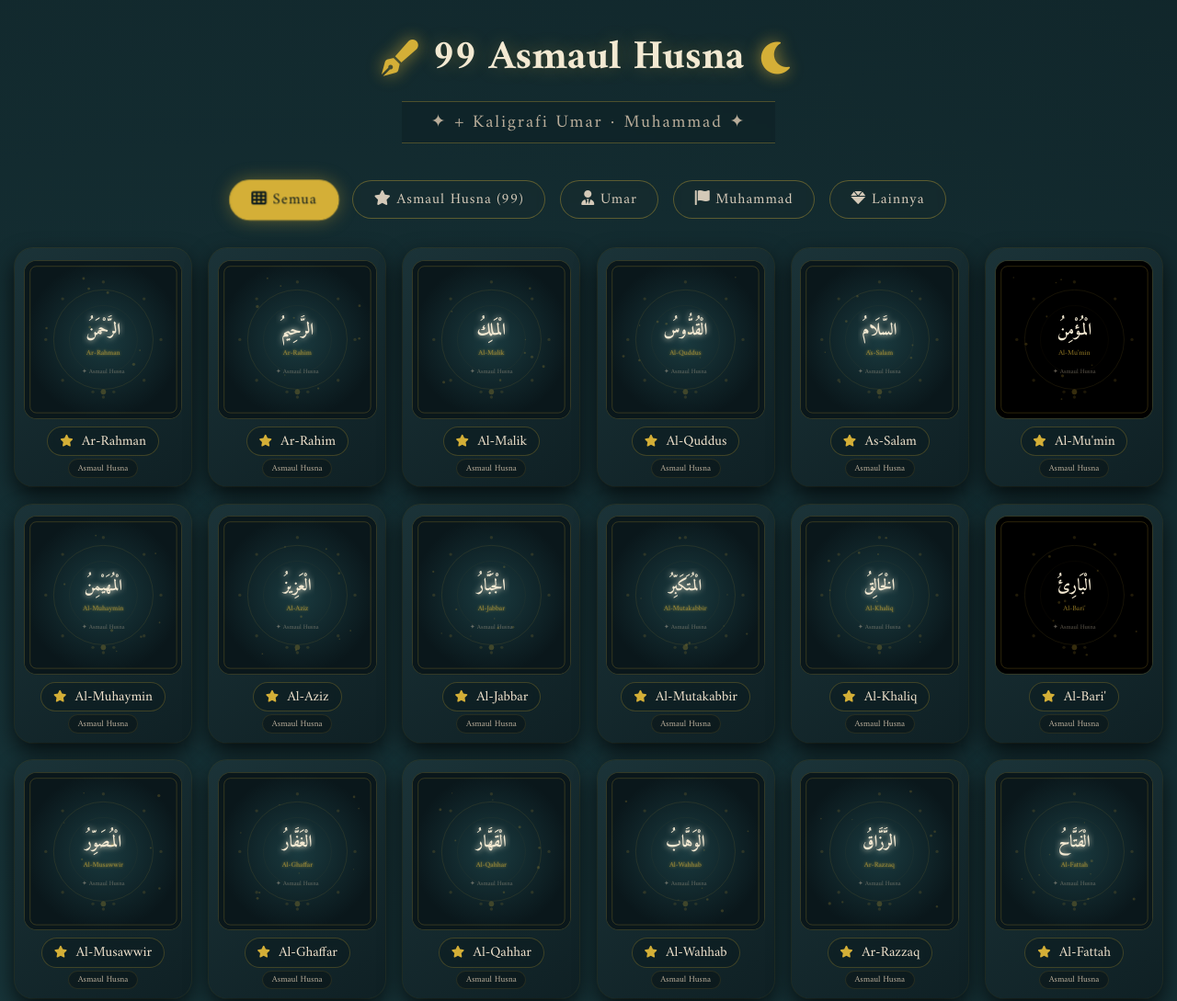
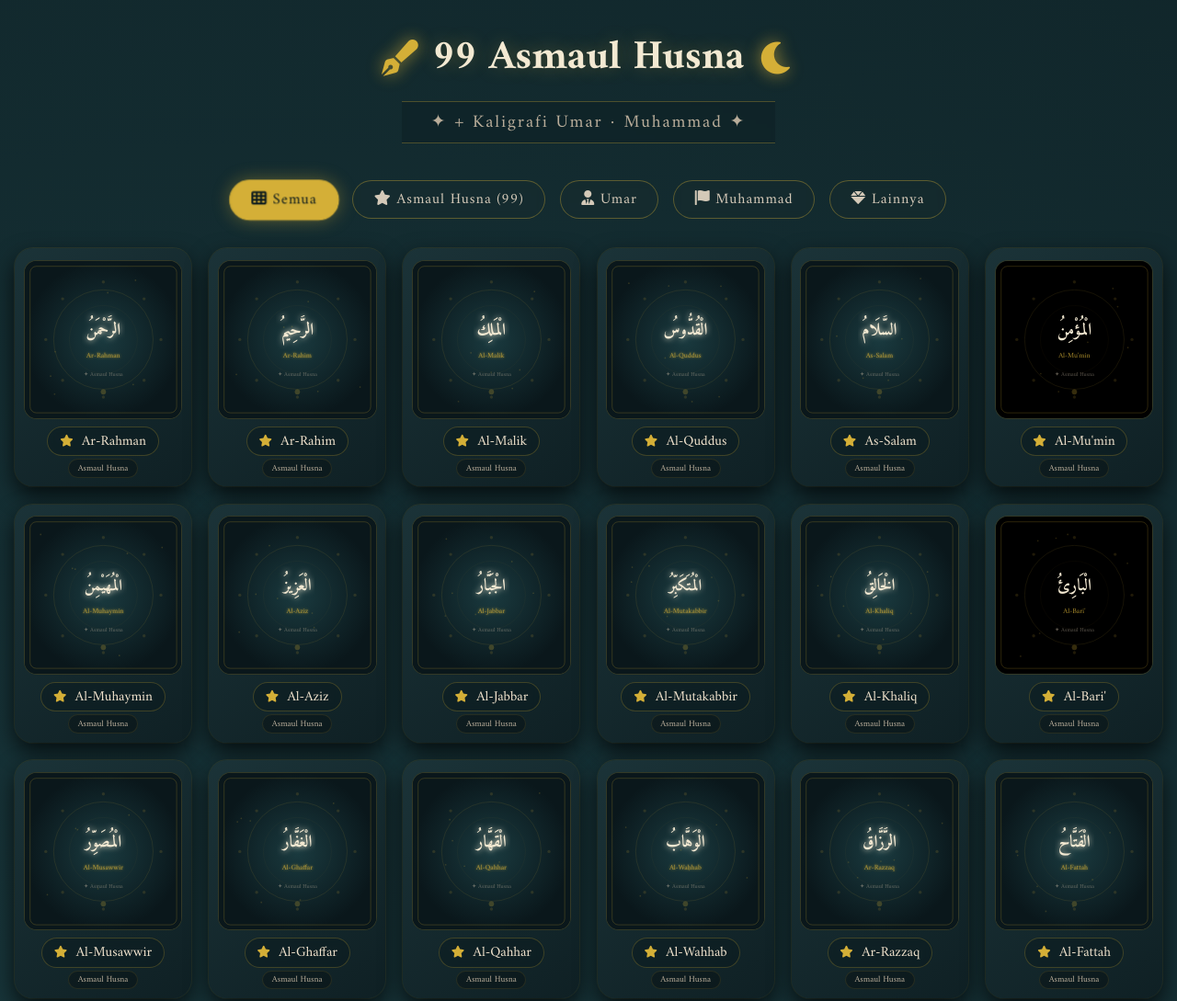
Before and after one commit to maden77/Asmaul-husna, a plain HTML site: page Index.html in a window 1280 px wide. Shown: the top 1089 px of the page at 92% size. Drawn offline with Linux system fonts and the light colour scheme; a web font is replaced by a local one.

Commit message:
Update Index.html

```diff
--- a/Index.html
+++ b/Index.html
@@ -4,11 +4,14 @@
     <meta charset="UTF-8" />
     <meta name="viewport" content="width=device-width, initial-scale=1.0" />
     <title>GIF Kaligrafi | 99 Asmaul Husna & Tokoh</title>
+    <!-- Preconnect untuk Google Fonts -->
     <link rel="preconnect" href="https://fonts.googleapis.com" />
     <link rel="preconnect" href="https://fonts.gstatic.com" crossorigin />
     <link href="https://fonts.googleapis.com/css2?family=Amiri:ital,wght@0,400;0,700;1,400&family=Scheherazade+New:wght@400;700&display=swap" rel="stylesheet" />
+    <!-- Font Awesome via CDN (dengan fallback) -->
     <link rel="stylesheet" href="https://cdnjs.cloudflare.com/ajax/libs/font-awesome/6.0.0-beta3/css/all.min.css" />
     <style>
+        /* ===== RESET & BASE ===== */
         * {
             margin: 0;
             padding: 0;
@@ -18,7 +21,7 @@
             background: #0b1a1e;
             background-image: radial-gradient(circle at 20% 30%, #1a3a3f, #0b1a1e 80%);
             min-height: 100vh;
-            font-family: 'Amiri', 'Segoe UI', serif;
+            font-family: 'Amiri', 'Segoe UI', 'Times New Roman', serif;
             color: #e8e0d4;
             padding: 1.5rem 1rem;
         }
@@ -26,6 +29,8 @@
             max-width: 1400px;
             margin: 0 auto;
         }
+
+        /* ===== HEADER ===== */
         .header {
             text-align: center;
             margin-bottom: 2.5rem;
@@ -58,6 +63,8 @@
             background: #0b1a1e55;
             backdrop-filter: blur(2px);
         }
+
+        /* ===== FILTER BAR ===== */
         .filter-bar {
             display: flex;
             flex-wrap: wrap;
@@ -87,6 +94,8 @@
             box-shadow: 0 0 20px #d4af3760;
             transform: scale(1.03);
         }
+
+        /* ===== GRID ===== */
         .gif-grid {
             display: grid;
             grid-template-columns: repeat(auto-fill, minmax(180px, 1fr));
@@ -119,7 +128,6 @@
             justify-content: center;
             border: 1px solid #d4af3730;
             box-shadow: inset 0 0 15px #00000055;
-            position: relative;
         }
         .gif-wrapper svg {
             width: 100%;
@@ -159,6 +167,8 @@
             font-size: 1.2rem;
             width: 100%;
         }
+
+        /* ===== FOOTER ===== */
         .footer {
             margin-top: 3rem;
             text-align: center;
@@ -171,6 +181,8 @@
         .footer i {
             color: #d4af37;
         }
+
+        /* ===== RESPONSIVE ===== */
         @media (max-width: 600px) {
             .header h1 {
                 font-size: 2rem;
@@ -195,11 +207,13 @@
 </head>
 <body>
     <div class="container">
+        <!-- ===== HEADER ===== -->
         <div class="header">
             <h1><i class="fas fa-pen-fancy"></i> <span>99 Asmaul Husna</span> <i class="fas fa-moon"></i></h1>
             <div class="sub">✦ + Kaligrafi Umar · Muhammad ✦</div>
         </div>
 
+        <!-- ===== FILTER ===== -->
         <div class="filter-bar" id="filterBar">
             <button class="filter-btn active" data-filter="all"><i class="fas fa-th"></i> Semua</button>
             <button class="filter-btn" data-filter="asmaul-husna"><i class="fas fa-star"></i> Asmaul Husna (99)</button>
@@ -208,8 +222,10 @@
             <button class="filter-btn" data-filter="lainnya"><i class="fas fa-gem"></i> Lainnya</button>
         </div>
 
+        <!-- ===== GRID ===== -->
         <div class="gif-grid" id="gifGrid"></div>
 
+        <!-- ===== FOOTER ===== -->
         <div class="footer">
             <i class="fas fa-heart" style="margin: 0 6px;"></i>
             Kumpulan Kaligrafi Animasi · 99 Asmaul Husna ·
@@ -220,7 +236,7 @@
 
     <script>
         (function() {
-            // ========== 99 ASMAUL HUSNA (ARAB) ==========
+            // ===== DATA =====
             const asmaulHusnaArab = [
                 { arab: "الرَّحْمَنُ", latin: "Ar-Rahman" },
                 { arab: "الرَّحِيمُ", latin: "Ar-Rahim" },
@@ -323,7 +339,6 @@
                 { arab: "الصَّبُورُ", latin: "As-Sabur" }
             ];
 
-            // Data tambahan dengan tulisan Arab
             const extraData = [
                 { arab: "عُمَر الْفَارُوق", latin: "Umar Al-Faruk", category: 'umar' },
                 { arab: "عُمَر بْن الْخَطَّاب", latin: "Umar bin Khattab", category: 'umar' },
@@ -339,203 +354,146 @@
                 { arab: "مَا شَاءَ اللَّه", latin: "Masha Allah", category: 'lainnya' },
             ];
 
-            // Gabungkan semua data
             let allData = [];
             asmaulHusnaArab.forEach((item, idx) => {
-                allData.push({
-                    id: idx + 1,
-                    arab: item.arab,
-                    latin: item.latin,
-                    category: 'asmaul-husna'
-                });
+                allData.push({ id: idx + 1, arab: item.arab, latin: item.latin, category: 'asmaul-husna' });
             });
             extraData.forEach((item, idx) => {
-                allData.push({
-                    id: 100 + idx,
-                    arab: item.arab,
-                    latin: item.latin,
-                    category: item.category
-                });
+                allData.push({ id: 100 + idx, arab: item.arab, latin: item.latin, category: item.category });
             });
 
-            // ========== FUNGSI BUAT SVG KALIGRAFI ARAB ==========
+            // ===== FUNGSI BUAT SVG =====
             function createKaligrafiSVG(arabText, latinText, category) {
-                // Pilih warna berdasarkan kategori
-                let mainColor, subColor, glowColor, fontSize;
+                let mainColor, subColor, fontSize;
 
                 if (category === 'asmaul-husna') {
                     mainColor = '#f3e9d2';
                     subColor = '#d4af37';
-                    glowColor = 'rgba(212,175,55,0.3)';
                     fontSize = 36;
                 } else if (category === 'umar') {
                     mainColor = '#d4af37';
                     subColor = '#f3e9d2';
-                    glowColor = 'rgba(212,175,55,0.4)';
                     fontSize = 34;
                 } else if (category === 'muhammad') {
                     mainColor = '#7ec8e3';
                     subColor = '#f3e9d2';
-                    glowColor = 'rgba(126,200,227,0.3)';
                     fontSize = 34;
                 } else {
                     mainColor = '#b9ad9a';
                     subColor = '#d4af37';
-                    glowColor = 'rgba(185,173,154,0.3)';
                     fontSize = 32;
                 }
 
-                // Sesuaikan ukuran teks Arab jika panjang
                 if (arabText.length > 15) fontSize = 28;
                 else if (arabText.length > 12) fontSize = 30;
                 else if (arabText.length > 8) fontSize = 32;
 
-                // Label kategori untuk subteks
-                let categoryLabel = '';
-                if (category === 'asmaul-husna') categoryLabel = '✦ Asmaul Husna';
-                else if (category === 'umar') categoryLabel = '⚔️ Umar Al-Faruk';
-                else if (category === 'muhammad') categoryLabel = '🕌 Muhammad ﷺ';
-                else categoryLabel = '☪️ Kaligrafi';
+                let categoryLabel = category === 'asmaul-husna' ? '✦ Asmaul Husna' :
+                    category === 'umar' ? '⚔️ Umar Al-Faruk' :
+                    category === 'muhammad' ? '🕌 Muhammad ﷺ' : '☪️ Kaligrafi';
+
+                const uniqueId = latinText.replace(/\s/g, '');
 
                 return `
                         <svg xmlns="http://www.w3.org/2000/svg" viewBox="0 0 300 300" width="300" height="300">
                             <defs>
-                                <radialGradient id="bg-${latinText.replace(/\s/g,'')}" cx="50%" cy="50%" r="50%">
+                                <radialGradient id="bg-${uniqueId}" cx="50%" cy="50%" r="50%">
                                     <stop offset="0%" stop-color="#1a3a3f"/>
                                     <stop offset="100%" stop-color="#0a171b"/>
                                 </radialGradient>
-                                <filter id="glow-${latinText.replace(/\s/g,'')}">
-                                    <feGaussianBlur stdDeviation="3" result="blur"/>
+                                <filter id="glow-${uniqueId}">
+                                    <feGaussianBlur stdDeviation="3"/>
                                     <feMerge>
-                                        <feMergeNode in="blur"/>
+                                        <feMergeNode/>
                                         <feMergeNode in="SourceGraphic"/>
                                     </feMerge>
                                 </filter>
-                                <filter id="glowStrong-${latinText.replace(/\s/g,'')}">
-                                    <feGaussianBlur stdDeviation="6" result="blur"/>
+                                <filter id="glowStrong-${uniqueId}">
+                                    <feGaussianBlur stdDeviation="6"/>
                                     <feMerge>
-                                        <feMergeNode in="blur"/>
+                                        <feMergeNode/>
                                         <feMergeNode in="SourceGraphic"/>
                                     </feMerge>
                                 </filter>
                             </defs>
-
-                            <!-- Background -->
-                            <rect width="300" height="300" fill="url(#bg-${latinText.replace(/\s/g,'')})"/>
-
-                            <!-- Border dekoratif -->
+                            <rect width="300" height="300" fill="url(#bg-${uniqueId})"/>
                             <rect x="10" y="10" width="280" height="280" rx="12" fill="none" stroke="#d4af3740" stroke-width="1.5"/>
 
-                            <!-- Animasi bintang berputar -->
                             <g>
                                 <animateTransform attributeName="transform" type="rotate" from="0 150 150" to="360 150 150" dur="25s" repeatCount="indefinite"/>
                                 ${Array.from({length:8}, (_,i) => {
                                     const angle = (i/8)*360;
                                     return `<circle cx="${150 + Math.cos(angle*Math.PI/180)*110}" cy="${150 + Math.sin(angle*Math.PI/180)*110}" r="3" fill="#d4af3740" opacity="0.6">
                                                 <animate attributeName="r" values="2;5;2" dur="3s" repeatCount="indefinite" begin="${i*0.4}s"/>
-                                                <animate attributeName="opacity" values="0.3;0.8;0.3" dur="3s" repeatCount="indefinite" begin="${i*0.4}s"/>
                                             </circle>`;
                                 }).join('')}
                             </g>
 
-                            <!-- Lingkaran berdenyut -->
                             <circle cx="150" cy="150" r="95" fill="none" stroke="#d4af3720" stroke-width="1.5">
                                 <animate attributeName="r" values="90;105;90" dur="4s" repeatCount="indefinite"/>
-                                <animate attributeName="opacity" values="0.2;0.6;0.2" dur="4s" repeatCount="indefinite"/>
                             </circle>
                             <circle cx="150" cy="150" r="65" fill="none" stroke="#d4af3710" stroke-width="1">
                                 <animate attributeName="r" values="60;70;60" dur="5s" repeatCount="indefinite"/>
                             </circle>
 
-                            <!-- Teks Arab utama -->
-                            <text x="150" y="140" text-anchor="middle" font-family="'Scheherazade New', 'Amiri', serif"
-                                  font-weight="bold" font-size="${fontSize}" fill="${mainColor}"
-                                  filter="url(#glowStrong-${latinText.replace(/\s/g,'')})" dir="rtl">
+                            <text x="150" y="140" text-anchor="middle" font-family="'Scheherazade New', 'Amiri', 'Arial', sans-serif" font-weight="bold" font-size="${fontSize}" fill="${mainColor}" filter="url(#glowStrong-${uniqueId})" dir="rtl">
                                 ${arabText}
                                 <animate attributeName="y" values="135;148;135" dur="4s" repeatCount="indefinite"/>
-                                <animate attributeName="opacity" values="0.9;1;0.9" dur="4s" repeatCount="indefinite"/>
                             </text>
 
-                            <!-- Latin transliterasi -->
-                            <text x="150" y="180" text-anchor="middle" font-family="'Amiri', serif"
-                                  font-size="14" fill="${subColor}" opacity="0.7"
-                                  filter="url(#glow-${latinText.replace(/\s/g,'')})">
+                            <text x="150" y="185" text-anchor="middle" font-family="'Amiri', 'Segoe UI', serif" font-size="14" fill="${subColor}" opacity="0.8" filter="url(#glow-${uniqueId})">
                                 ${latinText}
-                                <animate attributeName="y" values="175;185;175" dur="4.5s" repeatCount="indefinite"/>
+                                <animate attributeName="y" values="180;190;180" dur="4.5s" repeatCount="indefinite"/>
                             </text>
 
-                            <!-- Kategori -->
-                            <text x="150" y="215" text-anchor="middle" font-family="'Amiri', serif"
-                                  font-size="12" fill="#b9ad9a" opacity="0.5">
+                            <text x="150" y="220" text-anchor="middle" font-family="'Amiri', serif" font-size="11" fill="#b9ad9a" opacity="0.5">
                                 ${categoryLabel}
-                                <animate attributeName="y" values="210;220;210" dur="5s" repeatCount="indefinite"/>
+                                <animate attributeName="y" values="215;225;215" dur="5s" repeatCount="indefinite"/>
                             </text>
 
-                            <!-- Ornamen bawah -->
-                            <g>
-                                <circle cx="150" cy="250" r="5" fill="#d4af3740">
-                                    <animate attributeName="r" values="3;7;3" dur="2.5s" repeatCount="indefinite"/>
-                                    <animate attributeName="opacity" values="0.3;0.8;0.3" dur="2.5s" repeatCount="indefinite"/>
-                                </circle>
-                                <circle cx="130" cy="250" r="3" fill="#d4af3720">
-                                    <animate attributeName="r" values="2;4;2" dur="3s" repeatCount="indefinite" begin="0.5s"/>
-                                </circle>
-                                <circle cx="170" cy="250" r="3" fill="#d4af3720">
-                                    <animate attributeName="r" values="2;4;2" dur="3s" repeatCount="indefinite" begin="1s"/>
-                                </circle>
-                            </g>
+                            <circle cx="150" cy="250" r="5" fill="#d4af3740">
+                                <animate attributeName="r" values="3;7;3" dur="2.5s" repeatCount="indefinite"/>
+                            </circle>
 
-                            <!-- Partikel halus berkilau -->
-                            ${Array.from({length:8}, (_,i) => {
+                            ${Array.from({length:6}, (_,i) => {
                                 const x = 30 + Math.random()*240;
                                 const y = 30 + Math.random()*240;
-                                const size = 1 + Math.random()*2;
-                                return `<circle cx="${x}" cy="${y}" r="${size}" fill="#d4af37" opacity="0.2">
+                                return `<circle cx="${x}" cy="${y}" r="1.5" fill="#d4af37" opacity="0.2">
                                             <animate attributeName="opacity" values="0.05;0.4;0.05" dur="${2+Math.random()*4}s" repeatCount="indefinite" begin="${Math.random()*3}s"/>
-                                            <animate attributeName="r" values="${size};${size+1.5};${size}" dur="${2+Math.random()*3}s" repeatCount="indefinite" begin="${Math.random()*2}s"/>
                                         </circle>`;
                             }).join('')}
                         </svg>
                     `;
             }
 
-            // ========== RENDER ==========
+            // ===== RENDER =====
             const grid = document.getElementById('gifGrid');
             const filterBtns = document.querySelectorAll('.filter-btn');
 
             function render(category = 'all') {
-                let filtered = allData;
-                if (category !== 'all') {
-                    filtered = allData.filter(item => item.category === category);
-                }
+                let filtered = category === 'all' ? allData : allData.filter(item => item.category === category);
 
                 if (filtered.length === 0) {
-                    grid.innerHTML =
-                        `<div class="no-gif"><i class="fas fa-search" style="margin-right:8px;"></i> Tidak ada untuk kategori ini</div>`;
+                    grid.innerHTML = `<div class="no-gif"><i class="fas fa-search"></i> Tidak ada untuk kategori ini</div>`;
                     return;
                 }
 
                 let html = '';
                 filtered.forEach((item) => {
-                    let icon = 'fa-pen-fancy';
-                    if (item.category === 'asmaul-husna') icon = 'fa-star';
-                    else if (item.category === 'umar') icon = 'fa-user-tie';
-                    else if (item.category === 'muhammad') icon = 'fa-flag';
-                    else icon = 'fa-gem';
-
-                    const svgContent = createKaligrafiSVG(item.arab, item.latin, item.category);
+                    let icon = item.category === 'asmaul-husna' ? 'fa-star' :
+                        item.category === 'umar' ? 'fa-user-tie' :
+                        item.category === 'muhammad' ? 'fa-flag' : 'fa-gem';
 
                     html += `
-                            <div class="gif-card" data-category="${item.category}">
+                            <div class="gif-card">
                                 <div class="gif-wrapper">
-                                    ${svgContent}
+                                    ${createKaligrafiSVG(item.arab, item.latin, item.category)}
                                 </div>
                                 <div class="label"><i class="fas ${icon}"></i> ${item.latin}</div>
                                 <div class="tag">${item.category === 'asmaul-husna' ? 'Asmaul Husna' : item.category.toUpperCase()}</div>
                             </div>
                         `;
                 });
-
                 grid.innerHTML = html;
             }
 
@@ -543,7 +501,7 @@
                 btn.addEventListener('click', function() {
                     filterBtns.forEach(b => b.classList.remove('active'));
                     this.classList.add('active');
-                    render(this.getAttribute('data-filter'));
+                    render(this.dataset.filter);
                 });
             });
 
```
